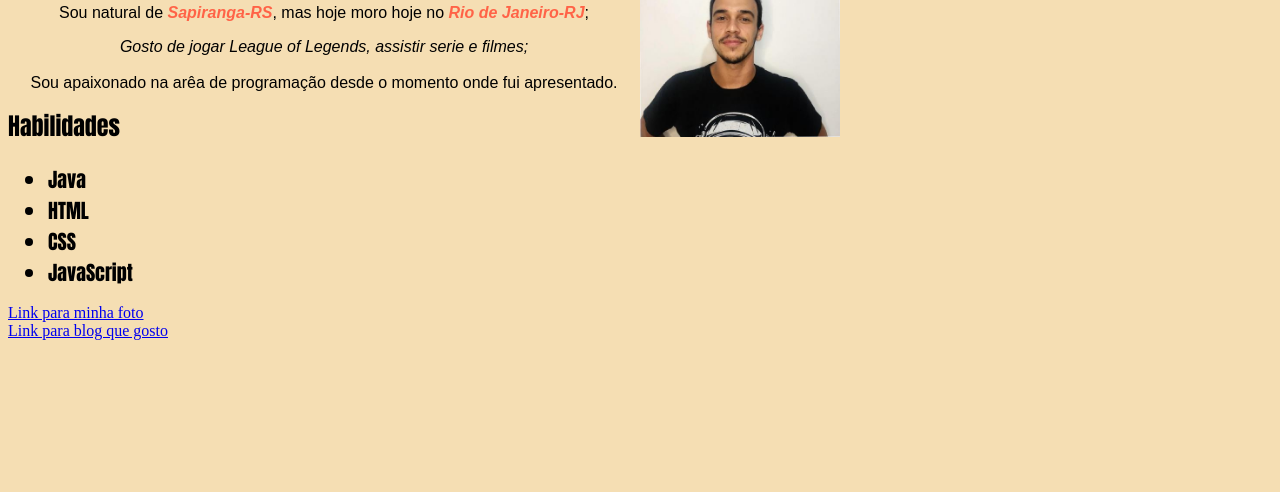
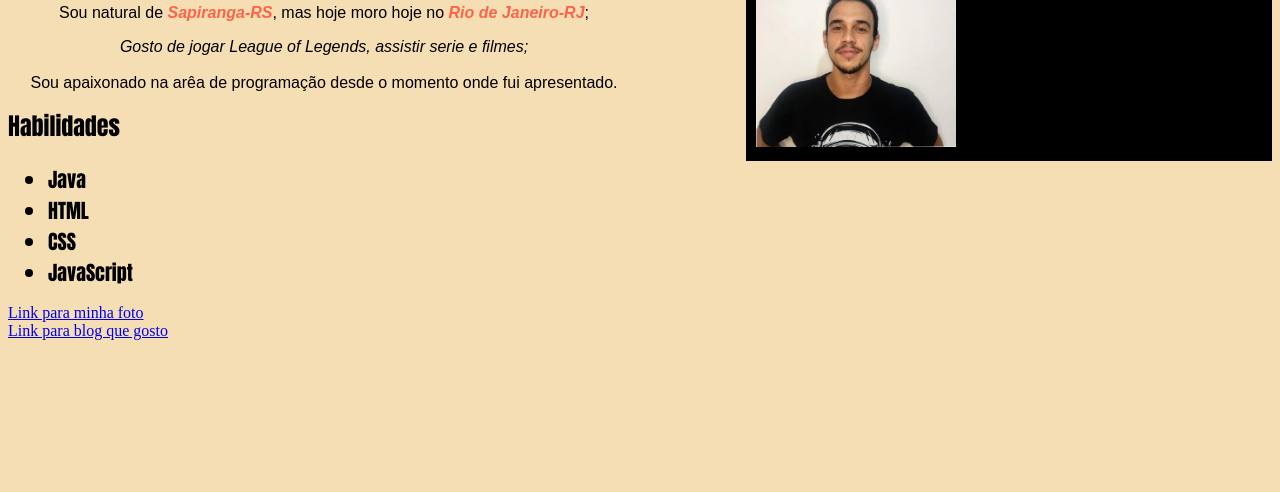
Before and after one commit to ThiagoSilva042/ThiagoSilva042.github.io, a plain HTML site: page index.html in a window 1280 px wide. Shown: the part 308-800 px from the top of the page. Drawn offline with Linux system fonts and the light colour scheme.

Commit message:
Colocado cor de fundo na foto

```diff
--- a/style.css
+++ b/style.css
@@ -22,7 +22,9 @@
 
 #imagem {
     float: right;
-    width: 50%;
+    width: 40%;
+    padding: 10px;
+    background-color: black;
 }
 
 #habilidade {
```
